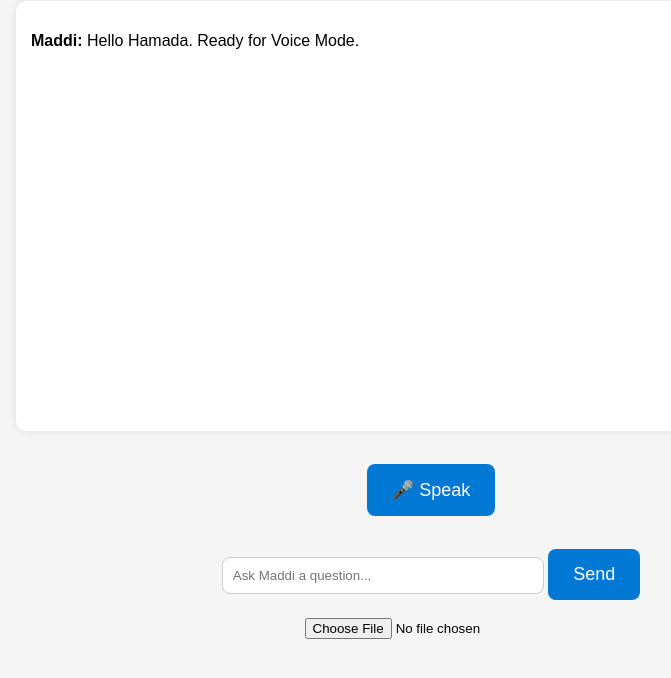
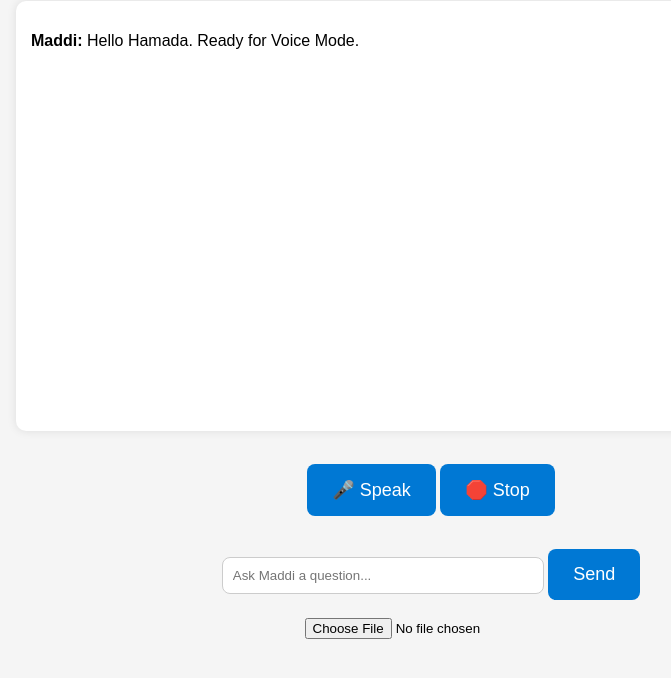
Before and after one commit to kokowawa-test/maddi-voice, a plain HTML site: page index.html in a window 1280 px wide. Shown: the part 118-796 px from the top of the page, without its empty margins (209-880 px from the left). Drawn offline with Linux system fonts and the light colour scheme.

Commit message:
Update index.html

```diff
--- a/index.html
+++ b/index.html
@@ -65,6 +65,9 @@ style="max-width:100px;
 🎤 Speak
 </button>
 
+<button onclick="stopSpeaking()">
+🛑 Stop
+</button>
 <br><br>
 
 <input
@@ -150,6 +153,7 @@ function startListening(){
 
         speak(answer);
     };
+
 }
     function sendMessage(){
 
@@ -201,6 +205,11 @@ fetch('/.netlify/functions/chat', {
         "userInput"
     ).value = "";
 }
+    function stopSpeaking(){
+
+    window.speechSynthesis.cancel();
+
+}
 function previewSelectedImage(event){
 
     const image =
```
